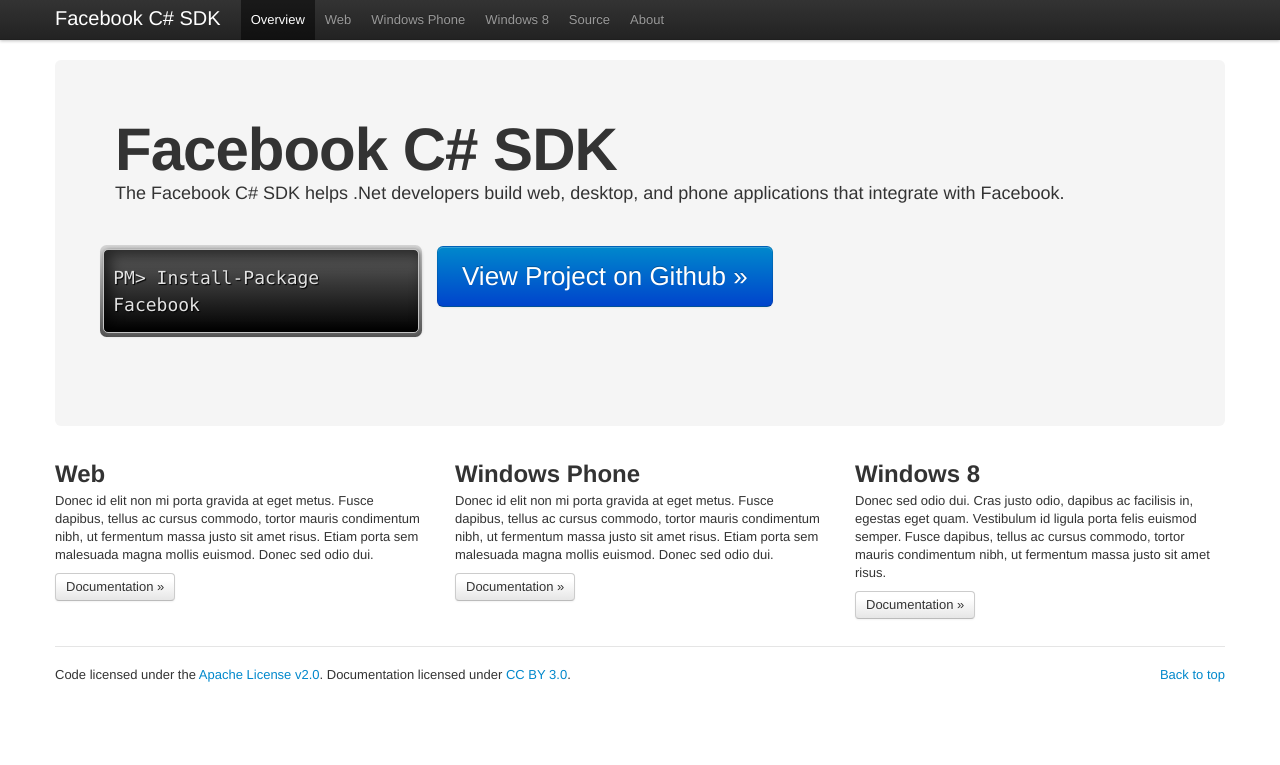
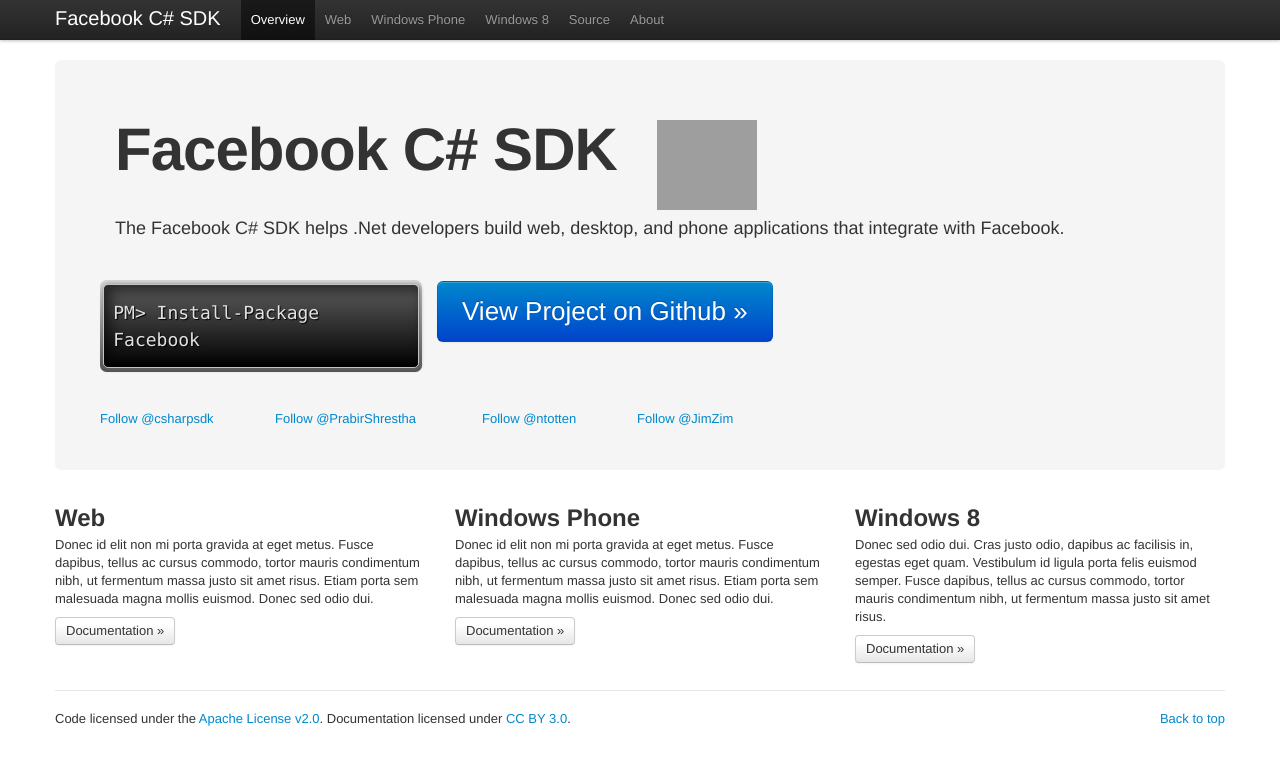
Before and after one commit to facebook-csharp-sdk/facebook-csharp-sdk.github.com, a Jekyll site: the page index.html, which Jekyll copies as it is, in a window 1280 px wide. Shown: the top 765 px of the page. Built offline with Jekyll 4.4.1, drawn with Linux system fonts in a browser that asks for light colours; nearby versions of some CDN libraries; library files that are not in the unit come from our copies; Markdown is read by kramdown in place of the engine named in the settings; comment, search, counter and statistics services are not loaded; grey boxes are pictures that could not be loaded.

Commit message:
Added social buttons

```diff
--- a/assets/css/style.css
+++ b/assets/css/style.css
@@ -4,6 +4,10 @@ body {
 
 /* Header
 -------------------------------------------------- */
+.fbtitle {
+	float: left;
+	padding-right: 40px;
+}
 
 .hero-unit .btn-large {
   font-size: 26px;
@@ -24,6 +28,15 @@ body {
 
 .download-buttons .githubbutton {
 	padding-top: 30px;
+}
+
+.follow-buttons ul {
+	list-style-type: none;
+	margin-left: -15px;
+}
+
+.follow-buttons li {
+	float: left;
 }
 
 /* Footer
--- a/index.html
+++ b/index.html
@@ -64,11 +64,19 @@
 
       <!-- Main hero unit for a primary marketing message or call to action -->
       <div class="hero-unit">
-        <h1>Facebook C# SDK</h1>
+        <h1 class="fbtitle">Facebook C# SDK</h1><iframe src="//www.facebook.com/plugins/like.php?href=http%3A%2F%2Ffacebook.com%2Fcsharpsdk&amp;send=false&amp;layout=box_count&amp;width=100&amp;show_faces=false&amp;action=like&amp;colorscheme=light&amp;font&amp;height=90&amp;appId=183642511732233" scrolling="no" frameborder="0" style="border:none; overflow:hidden; width:100px; height:90px;" allowTransparency="true"></iframe>
         <p>The Facebook C# SDK helps .Net developers build web, desktop, and phone applications that integrate with Facebook.</p>
         <div class="download-buttons row">
         <div class="nugetbutton"><div class="nuget-button-commandWrapper"><div class="nuget-button-commandPrompt"><p class="nuget-button-command">PM&gt; Install-Package <a href="http://nuget.org/List/Packages/Facebook">Facebook</a></p></div></div></div>
         <div class="githubbutton"><a class="btn btn-primary btn-large" href="http://github.com/facebook-csharp-sdk/facebook-csharp-sdk/">View Project on Github &raquo;</a></div>
+        </div>
+        <div class="follow-buttons">
+          <ul>
+            <li style="width: 175px"><a href="https://twitter.com/csharpsdk" class="twitter-follow-button" data-show-count="false" data-size="large">Follow @csharpsdk</a></li>
+            <li style="width: 207px"><a href="https://twitter.com/PrabirShrestha" class="twitter-follow-button" data-show-count="false" data-size="large">Follow @PrabirShrestha</a></li>
+            <li style="width: 155px"><a href="https://twitter.com/ntotten" class="twitter-follow-button" data-show-count="false" data-size="large">Follow @ntotten</a></li>
+            <li style="width: 150px"><a href="https://twitter.com/JimZim" class="twitter-follow-button" data-show-count="false" data-size="large">Follow @JimZim</a></li>
+          </ul>
         </div>
       </div>
 
```
Also changed, not shown: other parts of index.html (+1 -0 lines).
